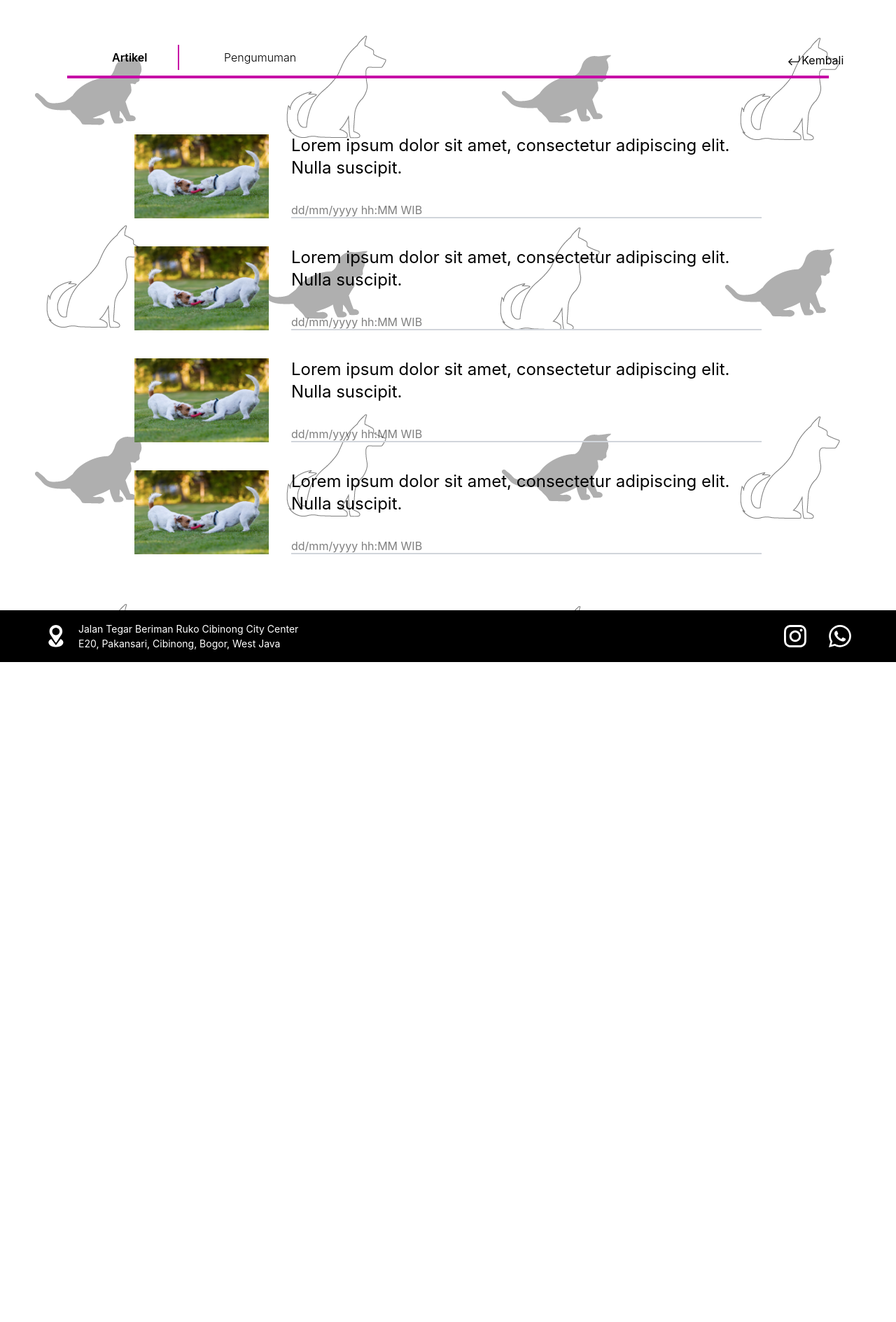
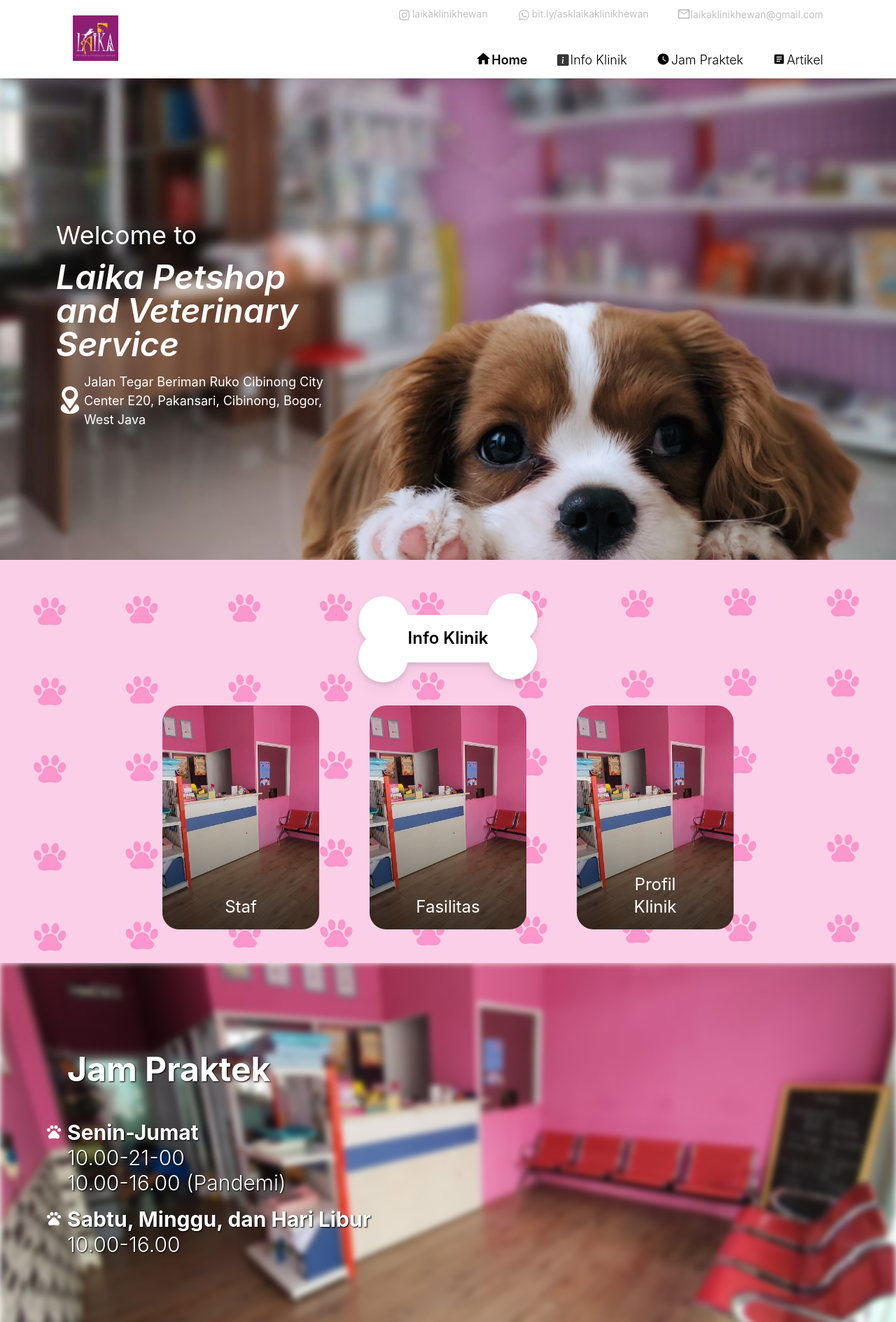
Before and after one commit to laikaklinikhewan/web-laika, a Next.js app: page / in a window 1280 px wide. Shown: the top 1889 px of the page at 70% size. Before the commit the page ends 946 px from the top, so only its background shows below. Built offline with nearby package versions, Linux system fonts and the light colour scheme.

Commit message:
make pages/index show homepage

```diff
--- a/pages/index.js
+++ b/pages/index.js
@@ -1,30 +1,19 @@
-
-import MainNavbar from '../components/MainNavbar'
-import PinkNavbar from '../components/PinkNavbar'
+import MainNavbar from "../components/MainNavbar";
 import IndexHero from "../components/IndexHero";
 import InfoKlinik from "../components/InfoKlinik";
 import JamPraktek from "../components/JamPraktek";
 import HomeArticles from "../components/HomeArticles";
 import Footer from "../components/Footer";
-import Staff from './Staff';
-import ArticleMore from './ArticleMore';
 
 export default function Home() {
-  const dummyLinks = [
-    { text: "Dokter", linkUrl: "/dokter" },
-    { text: "Paramedis", linkUrl: "/paramedis" }
-  ];
   return (
     <>
-      {/* <MainNavbar/> */}
-      {/* <PinkNavbar listButton={dummyLinks}/> */}
-      {/* <IndexHero /> */}
-      {/* <InfoKlinik /> */}
-      {/* <JamPraktek /> */}
-      {/* <HomeArticles /> */}
-      <ArticleMore/>
-      {/* <Staff/> */}
-      {/* <Footer /> */}
+      <MainNavbar />
+      <IndexHero />
+      <InfoKlinik />
+      <JamPraktek />
+      <HomeArticles />
+      <Footer />
     </>
-  )
+  );
 }
```
